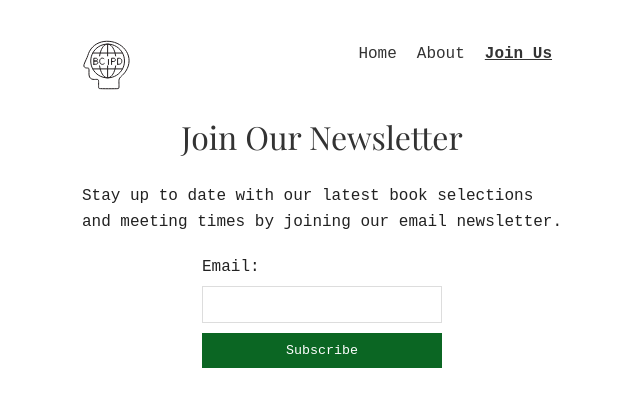
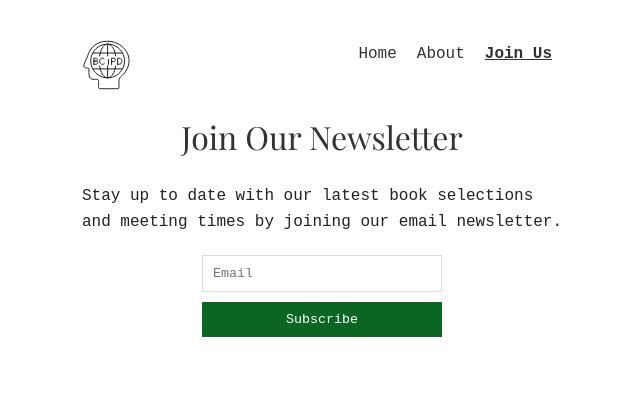
Before and after one commit to jollyburnz/bookclub, a Next.js app: page /join in a window 1280 px wide. Shown: the top 406 px of the page, without its empty margins (318-958 px from the left). Built offline with nearby package versions, Linux system fonts and the light colour scheme.

Commit message:
Updated NewsletterForm component

```diff
--- a/components/NewsletterForm.tsx
+++ b/components/NewsletterForm.tsx
@@ -34,13 +34,13 @@ const NewsletterForm = () => {
 
   return (
     <form onSubmit={handleSubmit}>
-      <label htmlFor="email">Email:</label>
       <input
         type="email"
         id="email"
         value={email}
         onChange={(e) => setEmail(e.target.value)}
         required
+        placeholder="Email"
       />
       <button type="submit" disabled={status === 'loading'}>
         {status === 'loading' ? 'Subscribing...' : 'Subscribe'}
```
